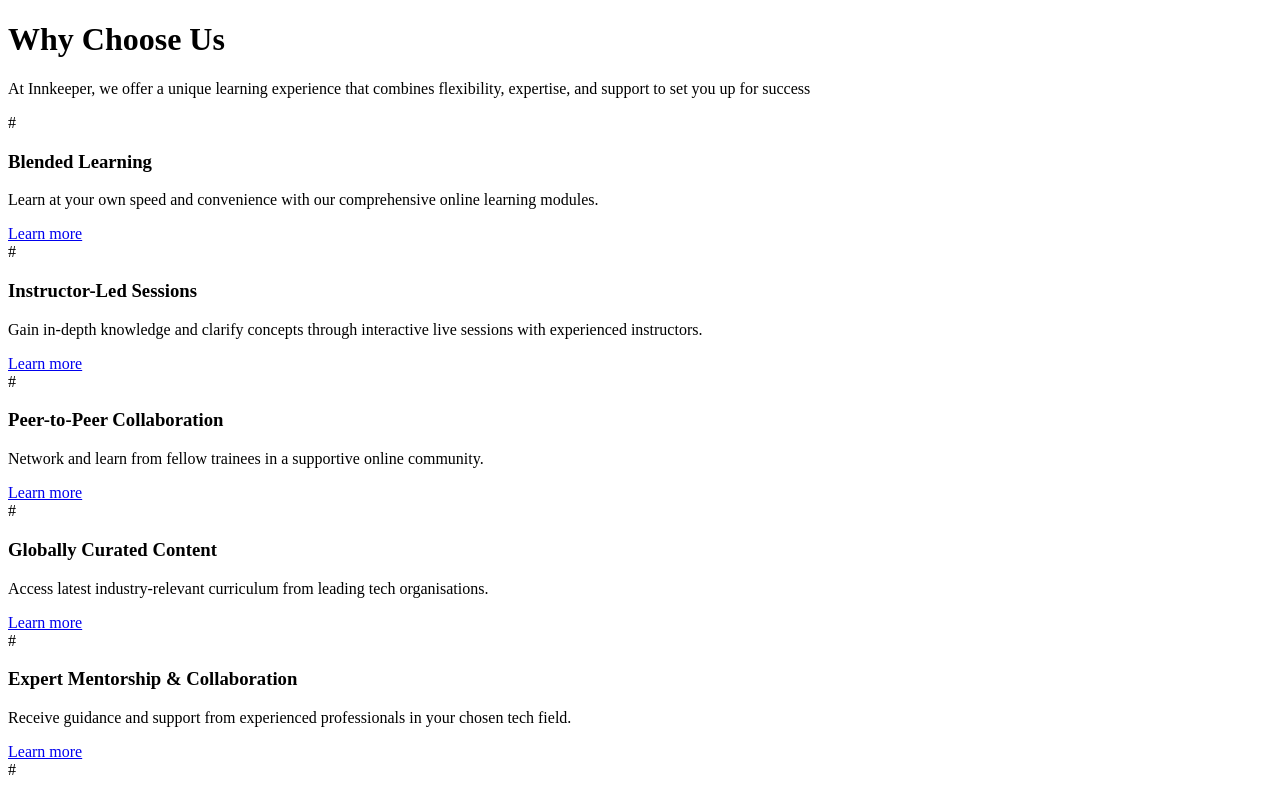
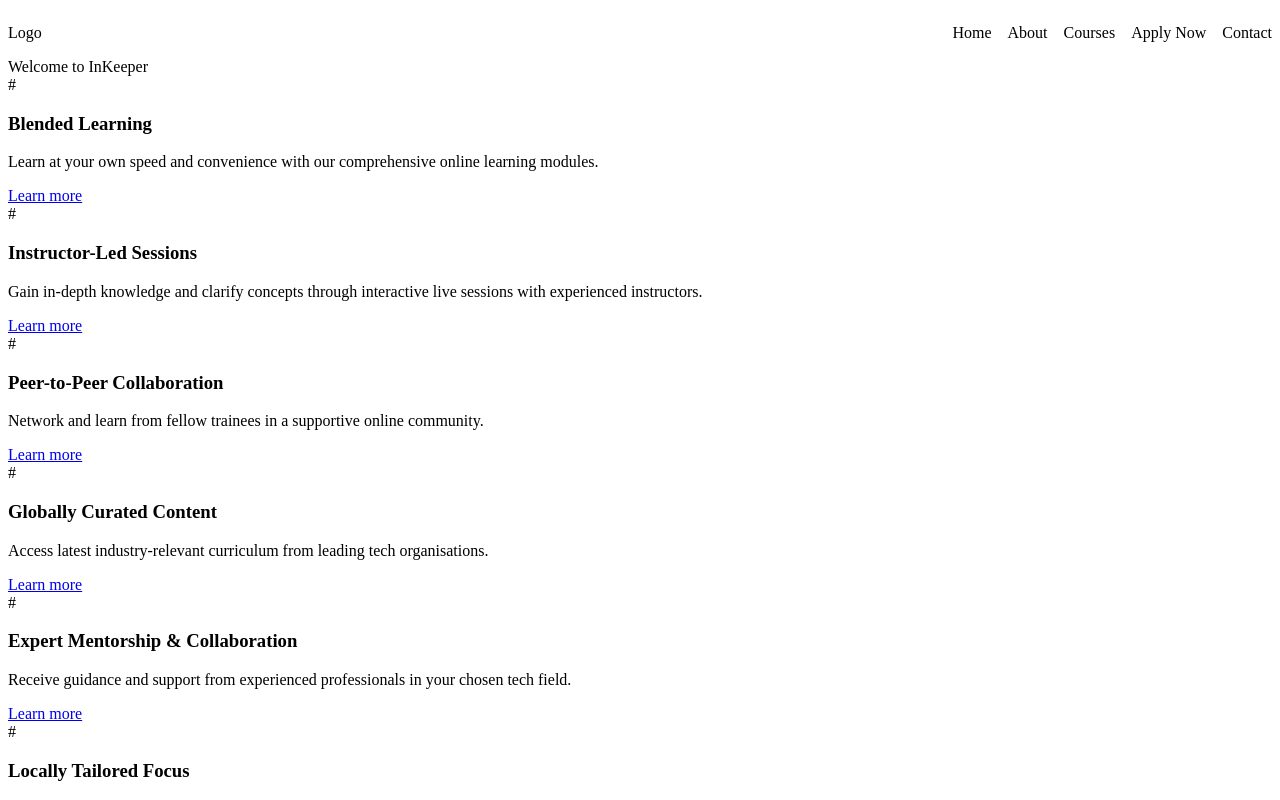
Before and after one commit to SamuelOkoduwa/InkeeperApp, a React (Vite) app: page / in a window 1280 px wide. Shown: the top 800 px of the page. Built offline with nearby package versions, Linux system fonts and the light colour scheme.

Commit message:
modified the import structure from the app.jsx to the home page

```diff
--- a/src/App.jsx
+++ b/src/App.jsx
@@ -11,14 +11,6 @@
 function App() {
   return (
     <div className="App">
-      <header className="App-header">
-        <h1>Why Choose Us</h1>
-        <p>
-          At Innkeeper, we offer a unique learning experience that combines
-          flexibility, expertise, and support to set you up for success
-        </p>
-      </header>
-      <WhyChooseUsGrid />
       <BrowserRouter>
         <NavBar />
         <Routes>
--- a/src/pages/Home/Home.jsx
+++ b/src/pages/Home/Home.jsx
@@ -1,8 +1,13 @@
 import React from 'react'
+import WhyChooseUsGrid from '../../components/WhyChooseUs/WhyChooseUsGrid'
+
 
 function Home() {
   return (
-	<div>Welcome to InKeeper</div>
+	<div>Welcome to InKeeper
+    <WhyChooseUsGrid />
+  </div>
+
   )
 }
 
```
